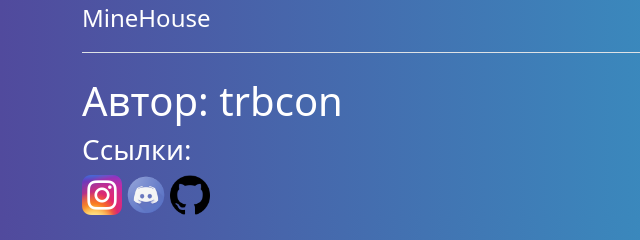
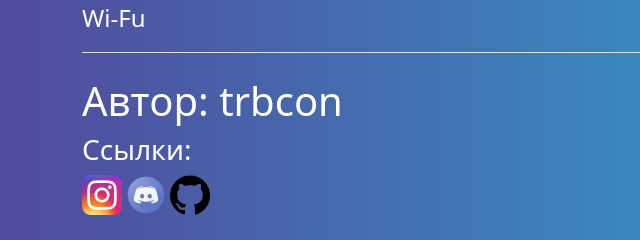
Before and after one commit to pahax/wifu, a plain HTML site: page about.html in a window 1280 px wide. Shown: the top 240 px of the page, 0-640 px from the left. Drawn offline with nearby package versions, Linux system fonts and the light colour scheme.

Commit message:
Add files via upload

```diff
--- a/about.html
+++ b/about.html
@@ -28,7 +28,7 @@
     <div class="container">
       <div class="d-flex flex-column flex-md-row align-items-center pb-3 mb-4 border-bottom">
         <a href="index.html" class="d-flex align-items-center text-dark text-decoration-none">
-          <span class="fs-4">MineHouse</span>
+          <span class="fs-4">Wi-Fu</span>
         </a>
         <nav class="d-inline-flex mt-2 mt-md-0 ms-md-auto">
           <a href="about.html" class="d-flex align-items-center text-dark text-decoration-none">
```
Also changed, not shown: index.html (+1 -1 lines).
